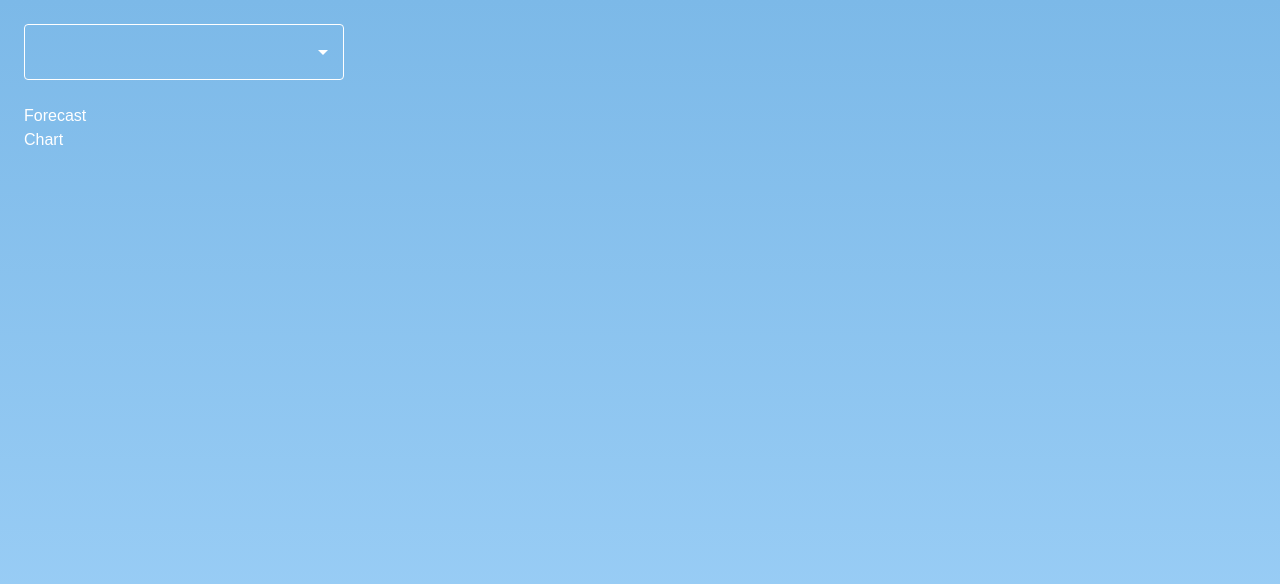
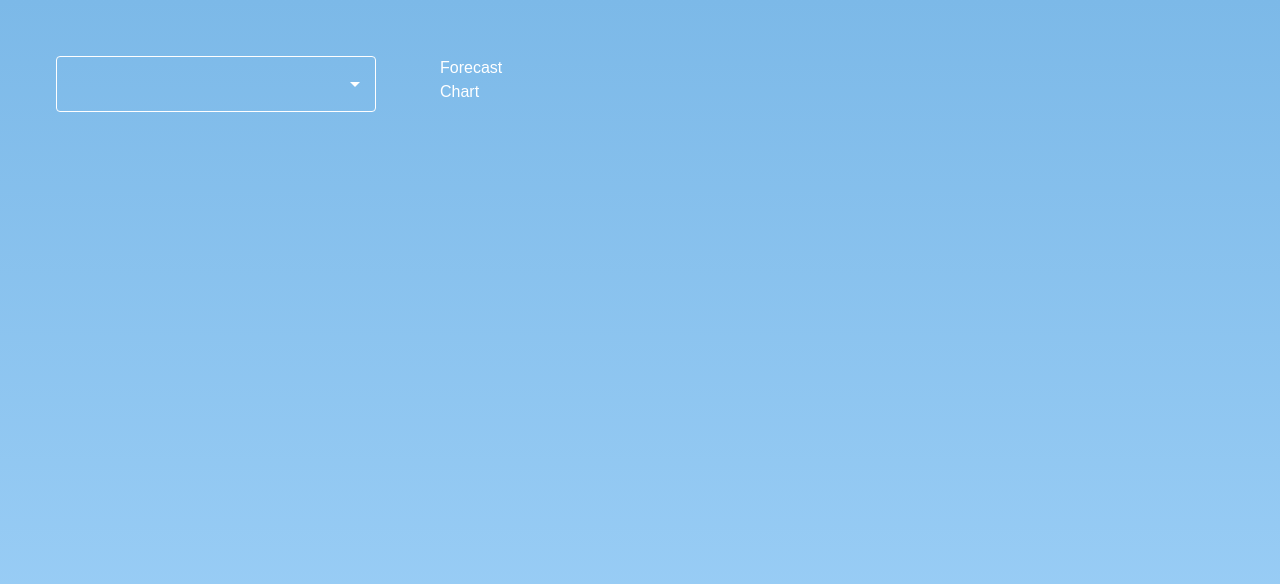
Before and after one commit to andrasna/umbrella-or-not, a React (Vite) app: page / in a window 1280 px wide. Shown: the top 584 px of the page. Built offline with nearby package versions, Linux system fonts and the light colour scheme.

Commit message:
Add design breakpoint

```diff
--- a/src/components/pages/Home/Home.module.css
+++ b/src/components/pages/Home/Home.module.css
@@ -1,5 +1,16 @@
 .container {
+  padding: 0;
   display: flex;
-  gap: 1.5rem;
+  gap: 2rem;
   flex-direction: column;
+  max-width: 80rem;
+  margin: 0 auto;
 }
+
+@media (min-width: 900px) {
+  .container {
+    gap: 4rem;
+    padding: 2rem;
+    flex-direction: row;
+  }
+}
--- a/src/components/ui/LocationAutocomplete/LocationAutocomplete.module.css
+++ b/src/components/ui/LocationAutocomplete/LocationAutocomplete.module.css
@@ -1,3 +1,9 @@
 .container {
-  max-width: 20rem;
+  max-width: 100%;
 }
+
+@media (min-width: 900px) {
+  .container {
+    width: 20rem;
+  }
+}
--- a/src/components/ui/WeatherWidget/WeatherWidget.module.css
+++ b/src/components/ui/WeatherWidget/WeatherWidget.module.css
@@ -1,7 +1,6 @@
 .container {
 	display: flex;
 	flex-direction: column;
-	gap: .5rem;
 }
 
 .temperatureDisplay {
```
